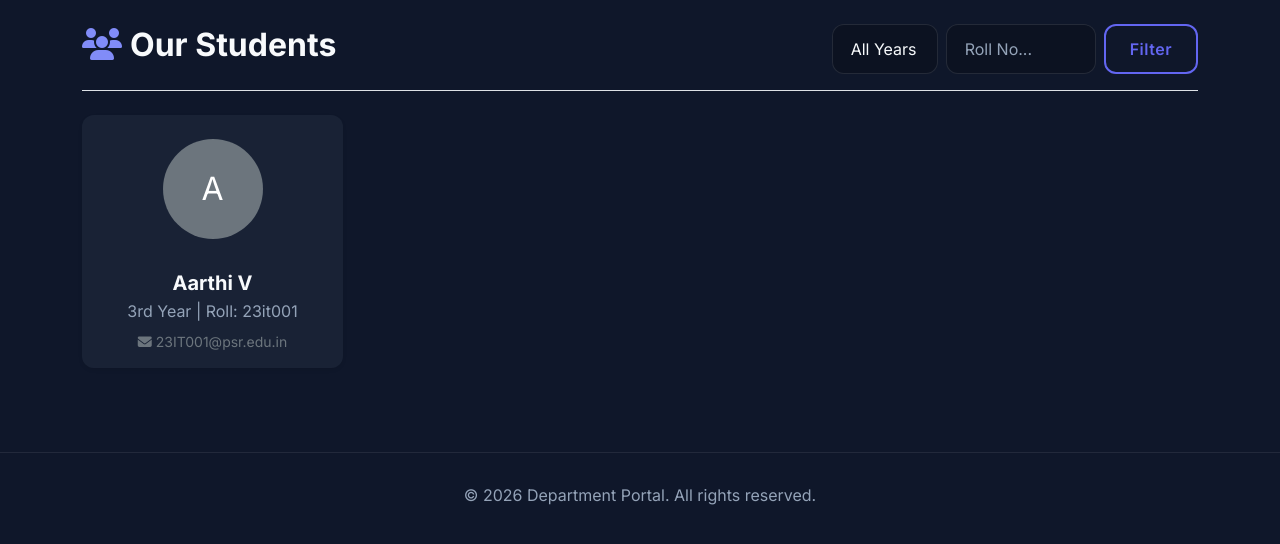
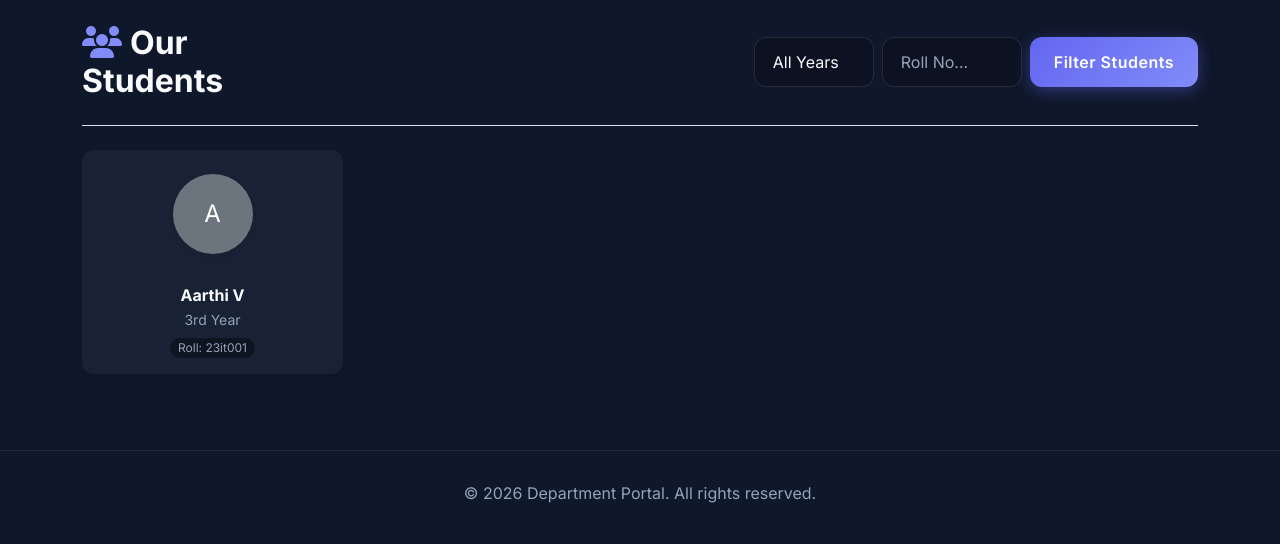
Before and after one commit to 23it010-ctrl/IT-Department, a Flask app: page /students in a window 1280 px wide. Shown: the part 79-623 px from the top of the page. Run offline with Flask 3, Linux system fonts and the light colour scheme; data comes from the database, SQL or seed files in the repository.

Commit message:
Fix responsiveness for Students page and headers

```diff
--- a/templates/students.html
+++ b/templates/students.html
@@ -1,47 +1,46 @@
 {% extends "base.html" %}
 {% block content %}
-<div class="d-flex justify-content-between align-items-center mb-4 border-bottom pb-3">
-    <h2 class="fw-bold"><i class="fa-solid fa-users me-2 text-primary"></i>Our Students</h2>
-    <div>
-        <form method="GET" class="d-flex" action="{{ url_for('students') }}" autocomplete="off">
-            <select name="year" class="form-select me-2" style="width: auto;">
+<div class="d-flex flex-column flex-md-row justify-content-between align-items-center mb-4 border-bottom pb-4 gap-3 text-center text-md-start animate-fade">
+    <h1 class="fw-bold mb-0 h2"><i class="fa-solid fa-users me-2 text-primary"></i>Our Students</h1>
+    <div class="w-100 w-md-auto">
+        <form method="GET" class="d-flex flex-wrap justify-content-center justify-content-md-end gap-2" action="{{ url_for('students') }}" autocomplete="off">
+            <select name="year" class="form-select" style="width: auto; min-width: 120px;">
                 <option value="">All Years</option>
                 <option value="1st" {% if year_filter == '1st' %}selected{% endif %}>1st Year</option>
                 <option value="2nd" {% if year_filter == '2nd' %}selected{% endif %}>2nd Year</option>
                 <option value="3rd" {% if year_filter == '3rd' %}selected{% endif %}>3rd Year</option>
                 <option value="4th" {% if year_filter == '4th' %}selected{% endif %}>4th Year</option>
             </select>
-            <input type="text" name="roll_number" class="form-control me-2" style="width: 150px;" placeholder="Roll No..." value="{{ roll_filter or '' }}">
-            <button class="btn btn-outline-primary" type="submit">Filter</button>
+            <input type="text" name="roll_number" class="form-control" style="width: 140px;" placeholder="Roll No..." value="{{ roll_filter or '' }}">
+            <button class="btn btn-primary px-4" type="submit">Filter Students</button>
         </form>
     </div>
 </div>
 
-<div class="row">
+<div class="row g-3 g-md-4">
     {% for student in students %}
-    <div class="col-md-3 mb-4">
-        <div class="card h-100 shadow-sm border-0 text-center pt-4">
+    <div class="col-6 col-md-4 col-lg-3 mb-3 animate-fade" style="animation-delay: {{ loop.index0 * 0.05 }}s;">
+        <div class="card h-100 text-center pt-4 overflow-hidden border-0">
             {% if student.profile_photo %}
-                <img src="{{ url_for('uploaded_file', filename=student.profile_photo) }}" class="rounded-circle mx-auto mb-3" style="width: 100px; height: 100px; object-fit: cover;" alt="Profile">
+                <img src="{{ url_for('uploaded_file', filename=student.profile_photo) }}" class="rounded-circle mx-auto mb-3 shadow-sm" style="width: 80px; height: 80px; object-fit: cover; border: 3px solid var(--primary-hover);" alt="Profile">
             {% else %}
-                <div class="rounded-circle bg-secondary text-white mx-auto mb-3 d-flex align-items-center justify-content-center" style="width: 100px; height: 100px; font-size: 2rem;">
+                <div class="rounded-circle bg-secondary text-white mx-auto mb-3 d-flex align-items-center justify-content-center shadow-sm" style="width: 80px; height: 80px; font-size: 1.5rem;">
                     {{ student.name[0] }}
                 </div>
             {% endif %}
-            <div class="card-body p-3">
-                <h5 class="card-title fw-bold mb-1">{{ student.name }}</h5>
-                <p class="text-muted mb-2">{{ student.year }} Year | Roll: {{ student.roll_number }}</p>
-                {% if student.email %}
-                <small class="text-secondary d-block"><i class="fa-solid fa-envelope me-1"></i>{{ student.email }}</small>
-                {% endif %}
+            <div class="card-body p-2 p-md-3">
+                <h6 class="card-title fw-bold mb-1 text-truncate" title="{{ student.name }}">{{ student.name }}</h6>
+                <p class="text-muted small mb-0">{{ student.year }} Year</p>
+                <div class="badge bg-dark bg-opacity-50 text-muted rounded-pill mt-2 fw-normal" style="font-size: 0.75rem;">Roll: {{ student.roll_number }}</div>
             </div>
         </div>
     </div>
     {% else %}
     <div class="col-12">
-        <div class="alert alert-info text-center p-4 rounded-4">
-            <i class="fa-solid fa-info-circle fa-2x mb-2 text-info"></i>
+        <div class="alert alert-info text-center p-5 rounded-4 animate-fade">
+            <i class="fa-solid fa-graduation-cap fa-3x mb-3 text-info"></i>
             <h5>No students found for the selected criteria.</h5>
+            <p class="mb-0 text-muted">Try changing your filters or checking back later.</p>
         </div>
     </div>
     {% endfor %}
```
